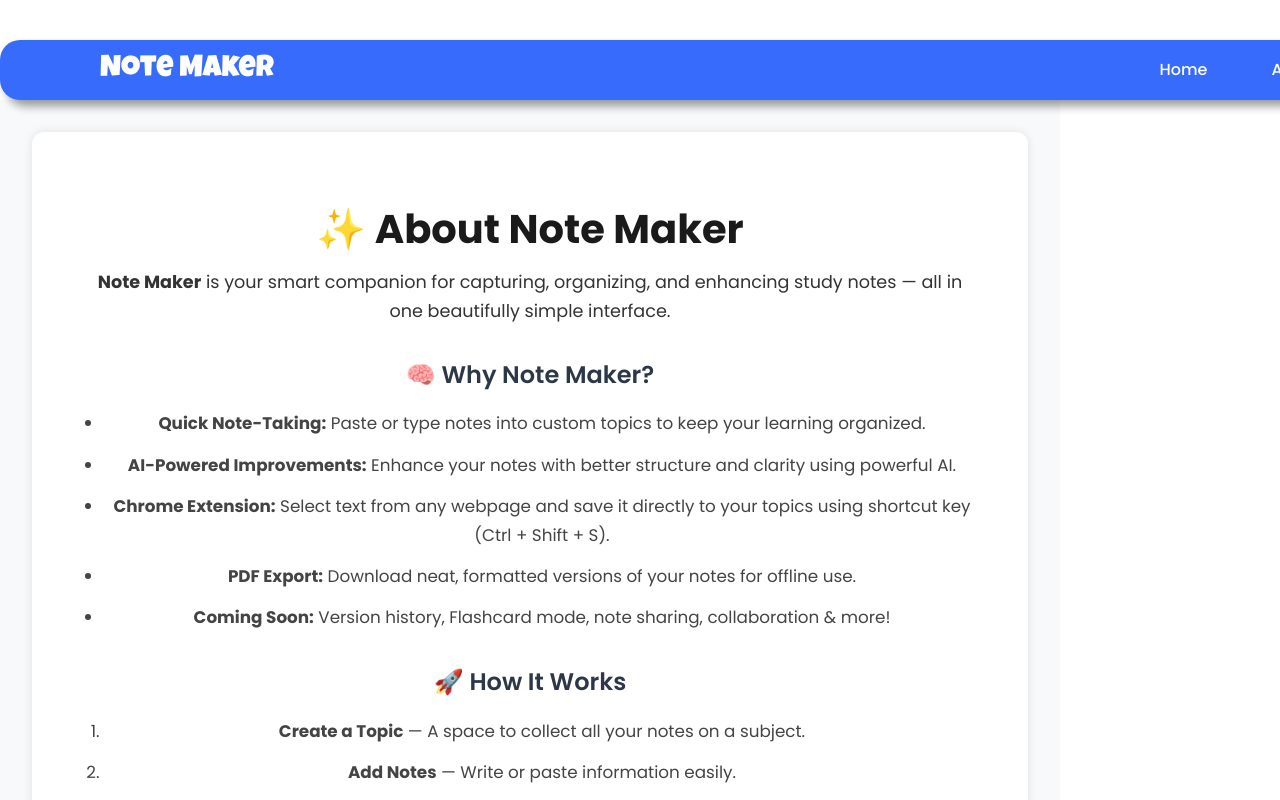
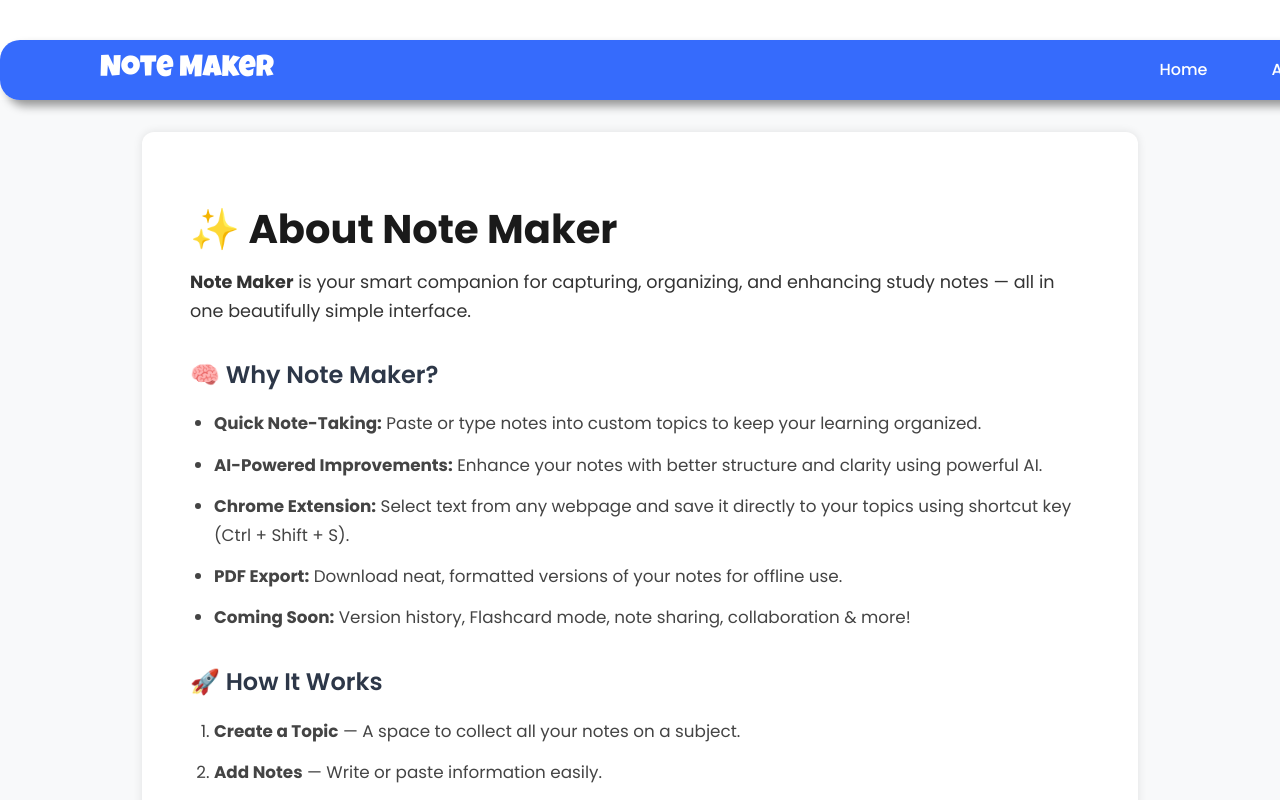
Before and after one commit to Rajat-264/note-maker-frontend, a React (Vite) app: page /about in a window 1280 px wide. Shown: the top 800 px of the page. Built offline with nearby package versions, Linux system fonts and the light colour scheme; a web font is replaced by a local one.

Commit message:
About page added

```diff
--- a/src/pages/About.css
+++ b/src/pages/About.css
@@ -2,13 +2,14 @@
   display: flex;
   justify-content: center;
   align-items: center;
+  width: 100vw;
   min-height: 100vh;
   background-color: #f8f9fa;
   font-family: 'Poppins', sans-serif;
   padding: 2rem;
-  text-align: center;
   box-sizing: border-box;
   margin-top: 100px;
+    overflow-x: hidden;
 }
 
 .about-container {
```
